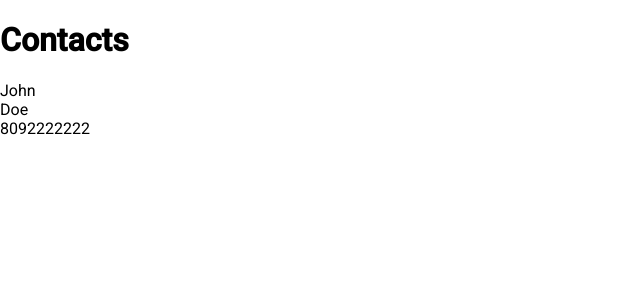
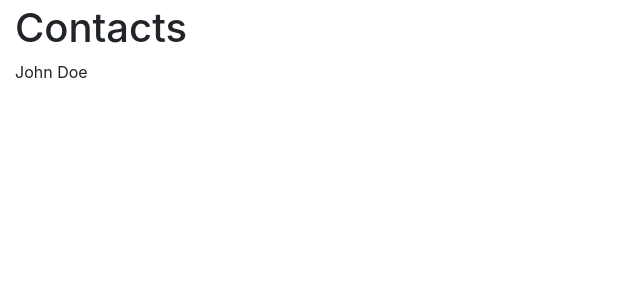
Before and after one commit to brya0196/Contact, an Angular app: page / in a window 1280 px wide. Shown: the top 300 px of the page, without its empty margins (0-640 px from the left). Built offline with nearby package versions, Linux system fonts and the light colour scheme.

Commit message:
change from material to boostrap

```diff
--- a/angular.json
+++ b/angular.json
@@ -23,7 +23,7 @@
               "src/assets"
             ],
             "styles": [
-              "./node_modules/@angular/material/prebuilt-themes/deeppurple-amber.css",
+              "./node_modules/@ng-bootstrap/ng-bootstrap/bundles/ng-bootstrap.umd.js",
               "src/styles.css"
             ],
             "scripts": [],
@@ -81,7 +81,7 @@
             "tsConfig": "src/tsconfig.spec.json",
             "karmaConfig": "src/karma.conf.js",
             "styles": [
-              "./node_modules/@angular/material/prebuilt-themes/deeppurple-amber.css",
+              "./node_modules/@ng-bootstrap/ng-bootstrap/bundles/ng-bootstrap.umd.js",
               "src/styles.css"
             ],
             "scripts": [],
--- a/package.json
+++ b/package.json
@@ -21,6 +21,8 @@
     "@angular/platform-browser": "~7.2.0",
     "@angular/platform-browser-dynamic": "~7.2.0",
     "@angular/router": "~7.2.0",
+    "@ng-bootstrap/ng-bootstrap": "^4.1.0",
+    "bootstrap": "^4.3.1",
     "core-js": "^2.5.4",
     "hammerjs": "^2.0.8",
     "rxjs": "~6.3.3",
--- a/src/app/app.module.ts
+++ b/src/app/app.module.ts
@@ -5,7 +5,9 @@ import { AppComponent } from './app.component';
 import { ContactListComponent } from './contact-list/contact-list.component';
 import { ContactFormComponent } from './contact-form/contact-form.component';
 import { HttpClientModule } from '@angular/common/http';
-import { BrowserAnimationsModule } from '@angular/platform-browser/animations';
+
+// material
+import { NgbModule } from '@ng-bootstrap/ng-bootstrap';
 
 @NgModule({
   declarations: [
@@ -16,7 +18,7 @@ import { BrowserAnimationsModule } from '@angular/platform-browser/animations';
   imports: [
     BrowserModule,
     HttpClientModule,
-    BrowserAnimationsModule
+    NgbModule
   ],
   providers: [],
   bootstrap: [AppComponent]
--- a/src/app/contact-list/contact-list.component.html
+++ b/src/app/contact-list/contact-list.component.html
@@ -1,8 +1,7 @@
 <h1>Contacts</h1>
-<div>
-  <div *ngFor="let contactInfo of contactsInfo">
-    <span>{{ contactInfo.name }}</span> <br>
-    <span>{{ contactInfo.lastname }}</span> <br>
-    <span>{{ contactInfo.contacts[0].contact }}</span>
+
+<div class="row">
+  <div class="col-3" *ngFor="let contactInfo of contactsInfo">
+    {{ contactInfo.name }} {{ contactInfo.lastname }}
   </div>
 </div>
--- a/src/assets/contact-api.json
+++ b/src/assets/contact-api.json
@@ -6,6 +6,10 @@
             {
                 "contact": "8092222222",
                 "contactType": 1
+            },
+            {
+                "contact": "8092222222",
+                "contactType": 1
             }
         ]
     }
--- a/src/index.html
+++ b/src/index.html
@@ -7,10 +7,10 @@
 
   <meta name="viewport" content="width=device-width, initial-scale=1">
   <link rel="icon" type="image/x-icon" href="favicon.ico">
-  <link href="https://fonts.googleapis.com/css?family=Roboto:300,400,500" rel="stylesheet">
-  <link href="https://fonts.googleapis.com/icon?family=Material+Icons" rel="stylesheet">
 </head>
 <body>
-  <app-root></app-root>
+  <div class="container-fluid mt-1">
+    <app-root></app-root>
+  </div>
 </body>
 </html>
--- a/src/styles.css
+++ b/src/styles.css
@@ -1,4 +1,3 @@
 /* You can add global styles to this file, and also import other style files */
 
-html, body { height: 100%; }
-body { margin: 0; font-family: Roboto, "Helvetica Neue", sans-serif; }
+@import "../node_modules/bootstrap/dist/css/bootstrap.min.css";
```
Also changed, not shown: 1 other file (tests, documents, lock files or other folders).
